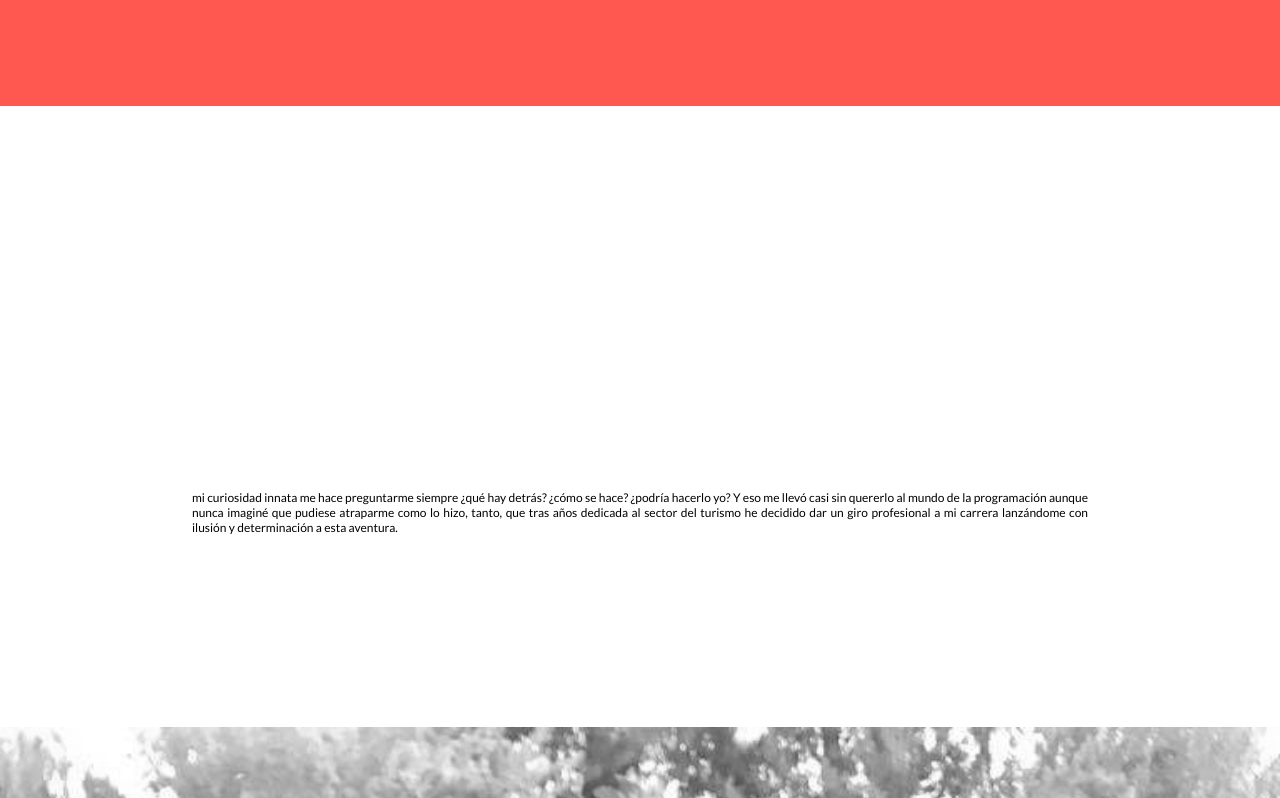
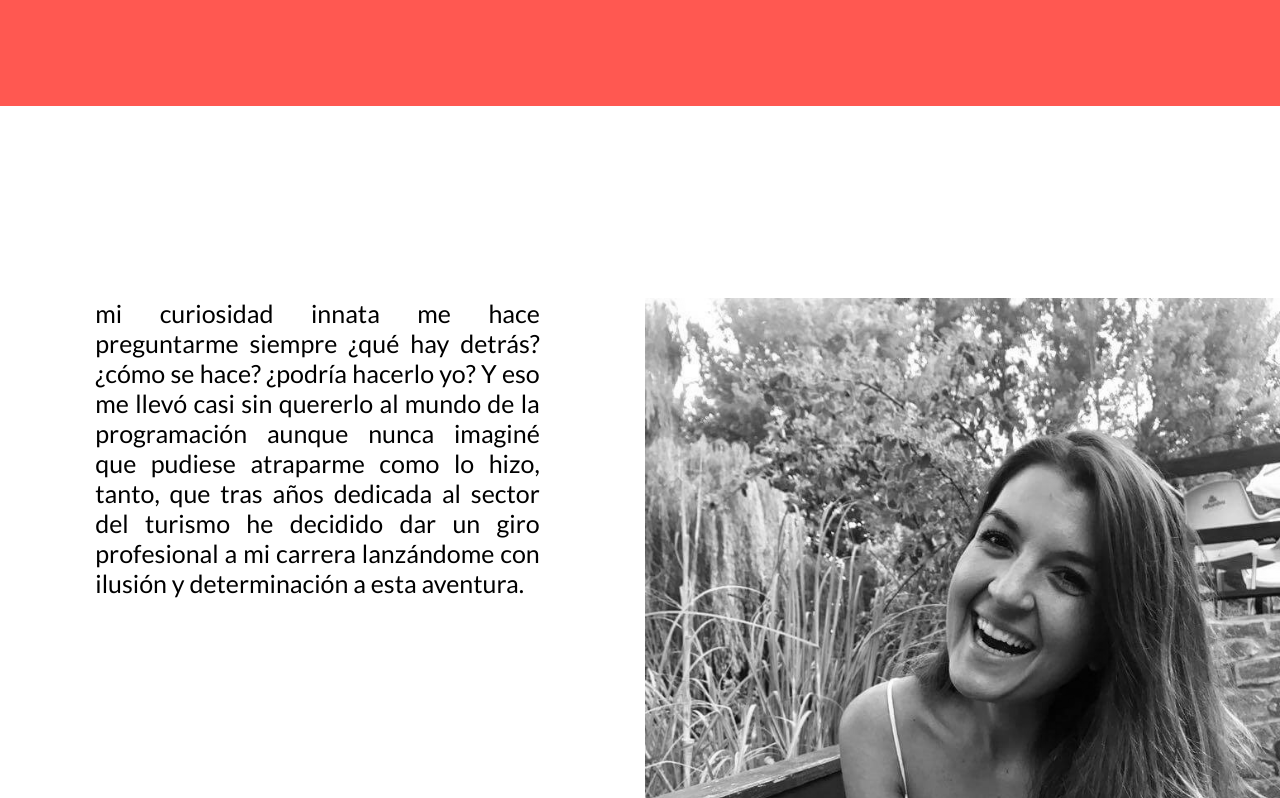
Before and after one commit to lupeMorales/portfolio, a React app: page /about in a window 1280 px wide. Shown: the part 694-1492 px from the top of the page. Built offline with nearby package versions, Linux system fonts and the light colour scheme.

Commit message:
update about font-size

```diff
--- a/src/styles/layouts/About.scss
+++ b/src/styles/layouts/About.scss
@@ -1,7 +1,7 @@
 @import "../core/variables.scss";
 .about {
   width: 100%;
-  min-width: 320px;
+  /* min-width: 320px; */
   height: auto;
   &__hero {
     display: flex;
@@ -31,9 +31,9 @@
     font-weight: 900;
   }
   &__text {
-    font-size: 1.2rem;
+    font-size: clamp(1.2rem, 4vw, 2.5rem);
     text-align: justify;
-    padding: 15%;
+    padding: 0 15%;
   }
   &__text--strong {
     margin-top: 40px;
@@ -43,6 +43,9 @@
     line-height: normal;
   }
   &__bio {
+    display: grid;
+    gap: 1rem;
+    grid-template-columns: repeat(auto-fit, minmax(32rem, 1fr));
     padding: 15% 0;
   }
   &__image {
```
